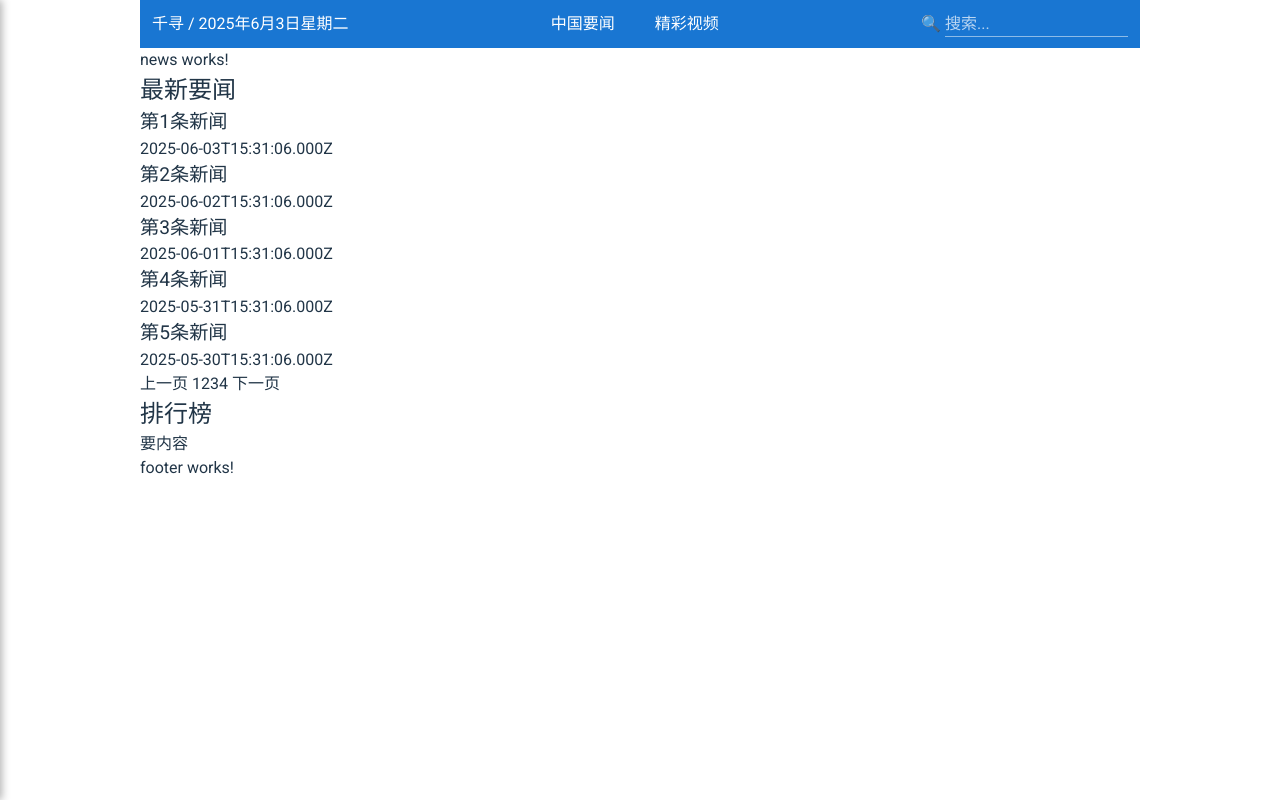
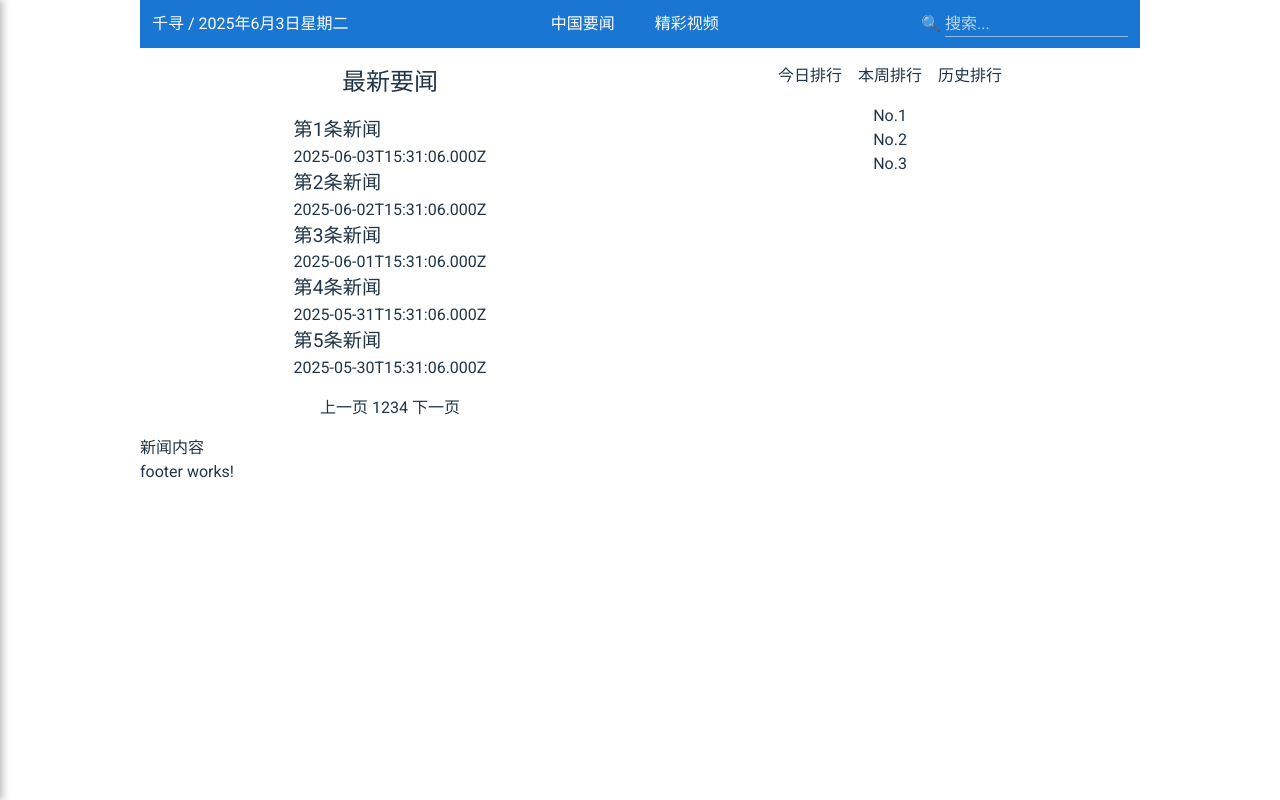
Before and after one commit to lwnl/qianxun-angular, an Angular app in the folder frontend/: page /news in a window 1280 px wide. Built offline with nearby package versions, Linux system fonts and the light colour scheme.

Commit message:
新闻页面布局，done

```diff
--- a/frontend/src/app/layout/header/header.component.css
+++ b/frontend/src/app/layout/header/header.component.css
@@ -89,6 +89,13 @@
   margin-bottom: 12px;
 }
 
+button[aria-label="关闭菜单"] {
+  background-color: white;
+  border:0;
+  cursor: pointer;
+  /* color: white; */
+}
+
 .sidenav-links {
   display: flex;
   flex-direction: column;
--- /dev/null
+++ b/frontend/src/app/pages/news/news.component.css
@@ -0,0 +1,29 @@
+.news-page {
+  display: flex;
+}
+
+.news-list,
+.ranking-list {
+  margin-block: var(--size-400);
+  width: 50%;
+  display: flex;
+  flex-direction: column;
+  align-items: center;
+  gap: var(--size-400);
+}
+
+.ranking-level {
+  display: flex;
+  gap: var(--size-400);
+}
+
+@media (max-width: 599px) {
+  .news-page {
+    flex-direction: column;
+  }
+
+  .news-list,
+  .ranking-list {
+    width: 100%;
+  }
+}
--- a/frontend/src/app/pages/news/news.component.html
+++ b/frontend/src/app/pages/news/news.component.html
@@ -1,5 +1,5 @@
-<p>news works!</p>
-
+<section class="news-page">
+  <div class="news-list">
     <h4>最新要闻</h4>
     <div class="important-news">
       <ng-container *ngFor="let news of currentNewsList">
@@ -17,9 +17,21 @@
 
       <span (click)="getNextPage()"> 下一页 </span>
     </div>
-
-<div className="ranking-list">
-  <h4>排行榜</h4>
   </div>
 
+  <div class="ranking-list">
+    <ul class="ranking-level">
+      <li>今日排行</li>
+      <li>本周排行</li>
+      <li>历史排行</li>
+    </ul>
+    <ol class="ranking-newsList">
+      <li>No.1</li>
+      <li>No.2</li>
+      <li>No.3</li>
+    </ol>
+
+  </div>
+</section>
+
 <div [innerHTML]="newsContent" (click)="loadNews()"></div>
--- a/frontend/src/app/pages/news/news.component.ts
+++ b/frontend/src/app/pages/news/news.component.ts
@@ -7,9 +7,10 @@ import { newsList } from './mockData';
   selector: 'app-news',
   imports: [HttpClientModule, CommonModule],
   templateUrl: './news.component.html',
+  styleUrls: ['./news.component.css'],
 })
 export class NewsComponent {
-  newsContent: string = '要内容'
+  newsContent: string = '新闻内容'
   currentPage: number = 1
   pageSize: number = 5
   totalPages: number = Math.ceil(newsList.length / this.pageSize)
--- a/frontend/src/styles.css
+++ b/frontend/src/styles.css
@@ -6,7 +6,6 @@
   --bgc-transparent: rgba(0, 0, 0, 0.4);
   --bgc-dark-mode: rgba(0, 0, 0, 0.8);
   --bgc-current: var(--bgc-transparent);
-  --yellow-sun: #fbfe41;
 
   /* font-weight constants */
   --fw-regular: 400;
```
Lines whose indentation alone changed are shown as unchanged.
